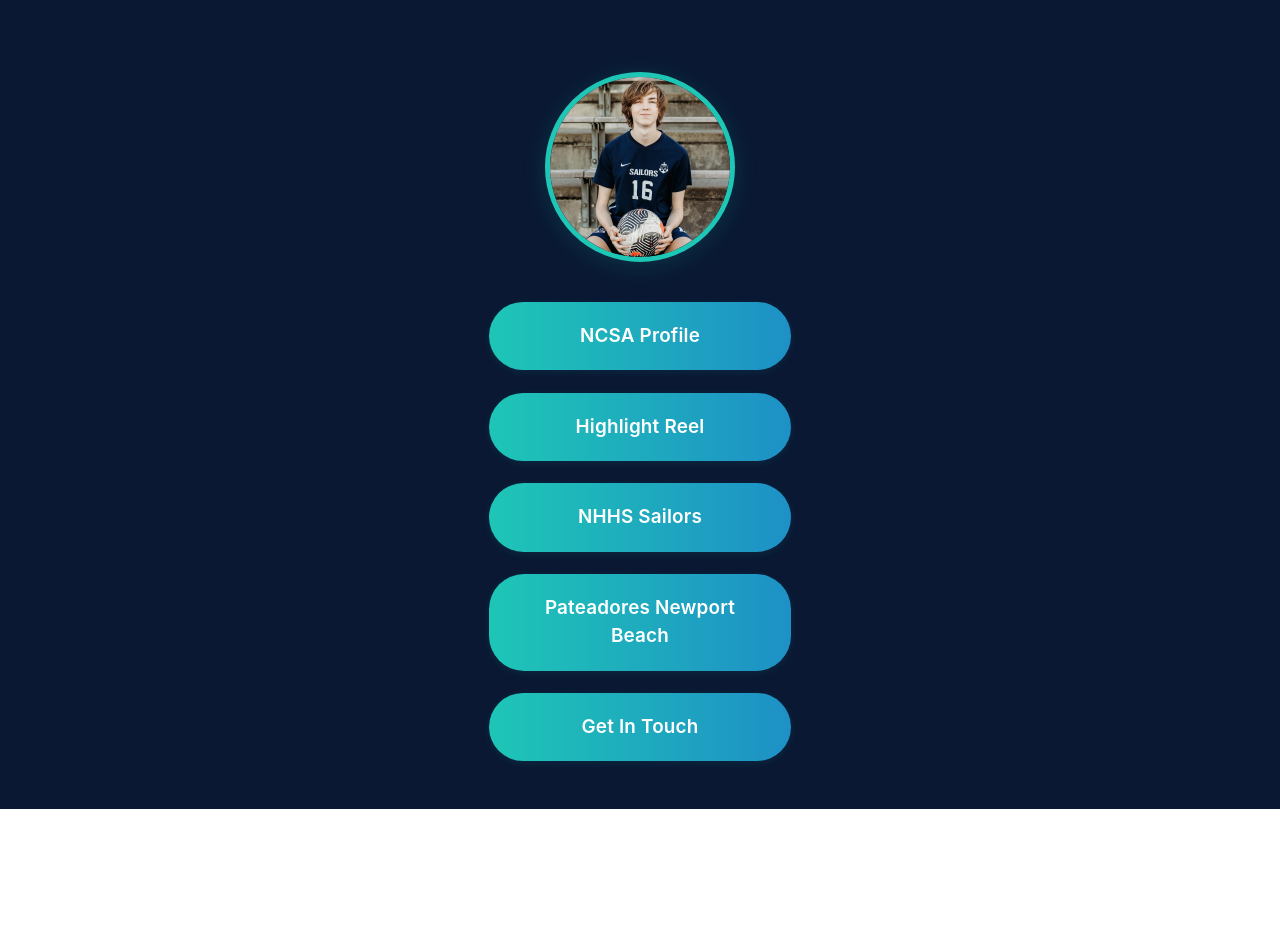
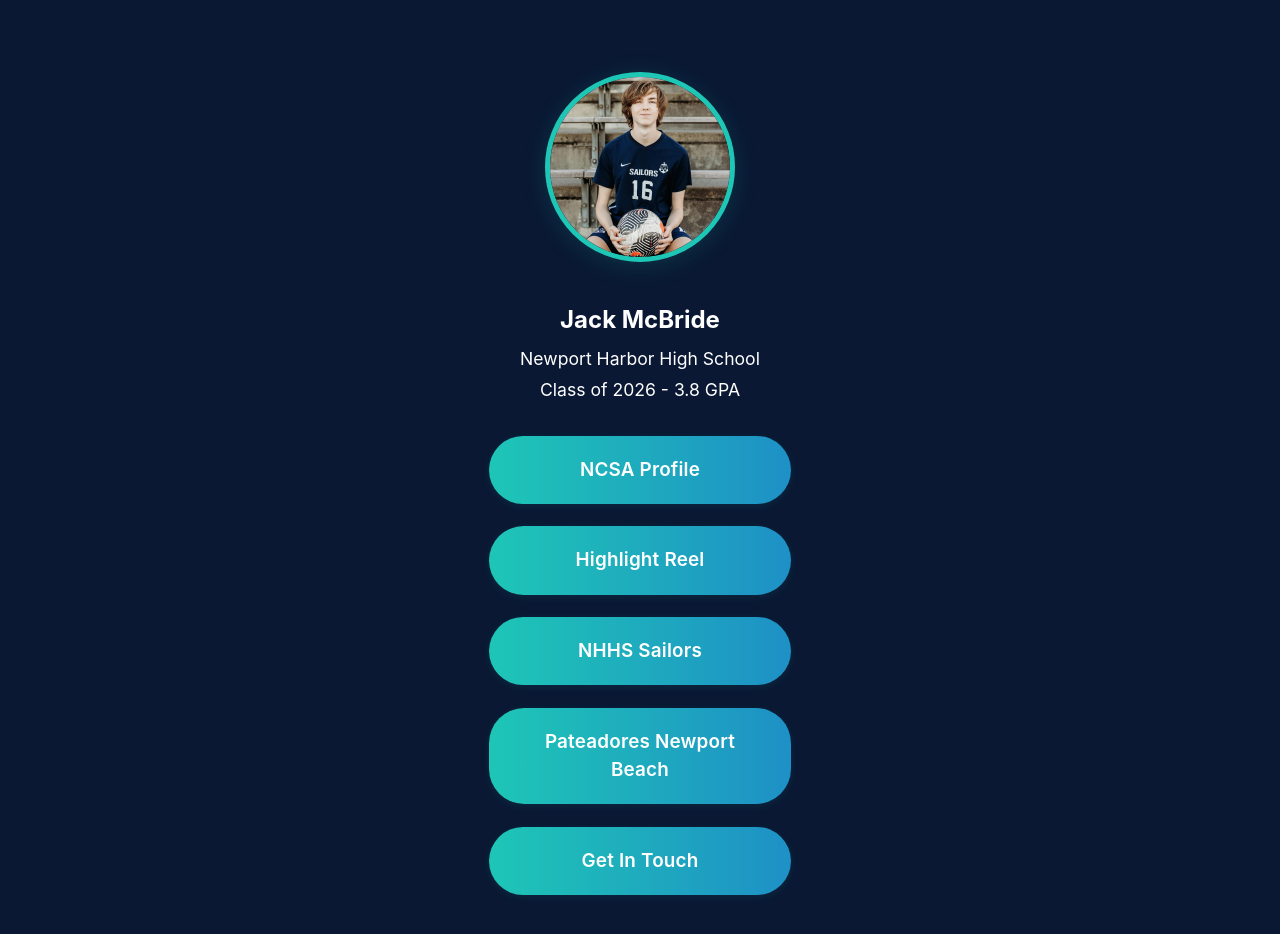
Before and after one commit to marcusmcb/jack-mcbride-soccer, a React (Vite) app: page / in a window 1280 px wide. Shown: the top 934 px of the page. Before the commit the page ends 809 px from the top, so only its background shows below. Built offline with nearby package versions, Linux system fonts and the light colour scheme.

Commit message:
added headline bio under profile picture

```diff
--- a/src/App.css
+++ b/src/App.css
@@ -101,6 +101,28 @@ body {
   transform: translateY(-2px) scale(1.04);
 }
 
+.profile-info {
+  display: flex;
+  flex-direction: column;
+  align-items: center;
+  margin-bottom: 2rem;
+  color: #fff;
+}
+.profile-name {
+  font-size: 1.5rem;
+  font-weight: 700;
+  margin-bottom: 0.5rem;
+}
+.profile-school {
+  font-size: 1.1rem;
+  font-weight: 400;
+  margin-bottom: 0.3rem;
+}
+.profile-gpa {
+  font-size: 1.1rem;
+  font-weight: 400;
+}
+
 @media (max-width: 600px) {
   .profile-img {
     width: 120px;
--- a/src/App.tsx
+++ b/src/App.tsx
@@ -25,6 +25,11 @@ const App = () => {
 	return (
 		<div className='container'>
 			<img src={profileImg} alt='Profile' className='profile-img' />
+			<div className='profile-info'>
+				<div className='profile-name'>Jack McBride</div>
+				<div className='profile-school'>Newport Harbor High School</div>
+				<div className='profile-gpa'>Class of 2026 - 3.8 GPA</div>
+			</div>
 			<div className='links-col'>
 				{links.map((link, idx) => (
 					<a
```
